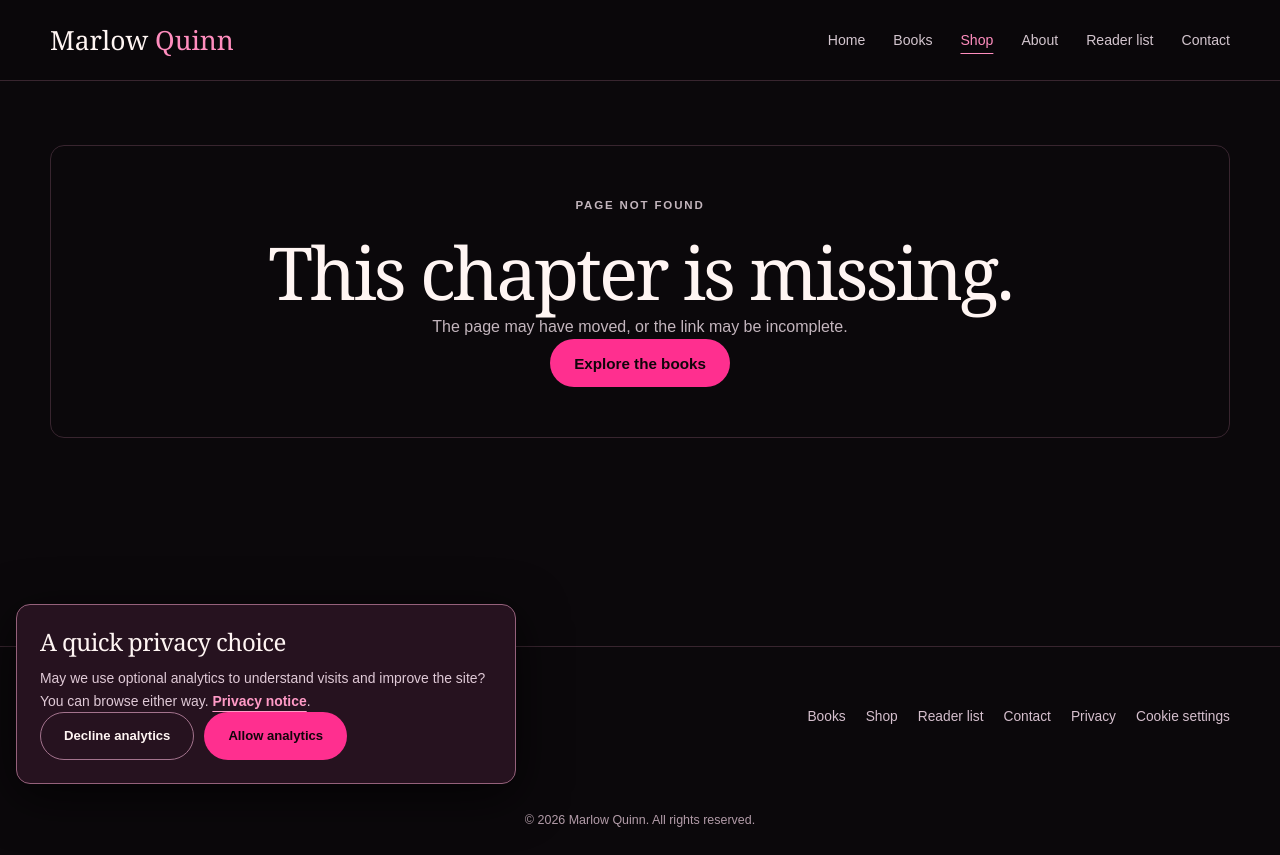
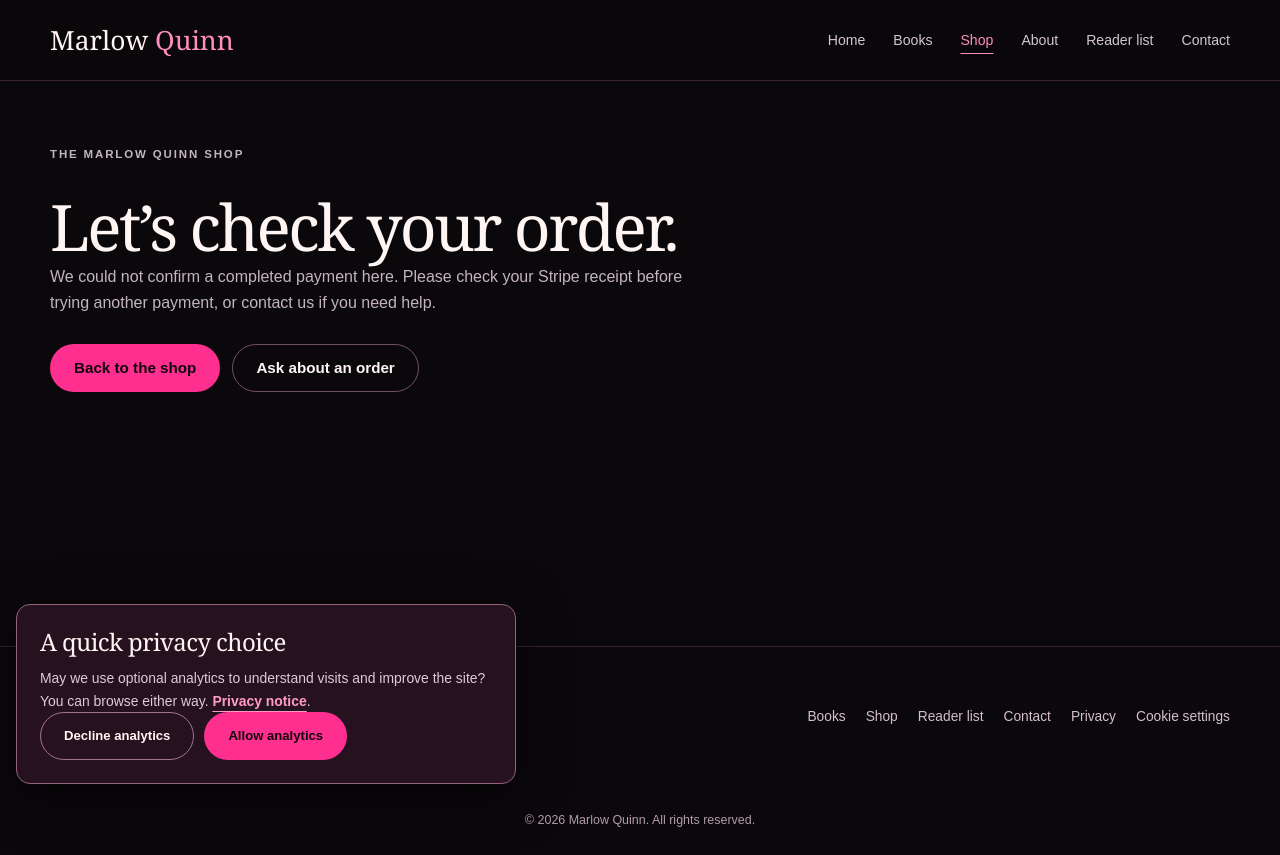
Before and after one commit to alex19849-dot/marlowquinn, a Next.js app: page /shop/thank-you in a window 1280 px wide. Before the commit this address had no page. Built offline with nearby package versions, Linux system fonts and the light colour scheme.

Commit message:
Add src/app/shop/thank-you/page.tsx

```diff
--- /dev/null
+++ b/src/app/shop/thank-you/page.tsx
@@ -0,0 +1,23 @@
+import type { Metadata } from 'next';
+import Link from 'next/link';
+import { stripeClient } from '@/lib/stripe';
+import { TOTE_SLUG } from '@/lib/shop';
+
+export const metadata: Metadata = { title: 'Your order', robots: { index: false, follow: false } };
+export const dynamic = 'force-dynamic';
+
+export default async function ThankYou({ searchParams }: { searchParams: Promise<{ session_id?: string }> }) {
+  const { session_id } = await searchParams;
+  let paid = false;
+  let pending = false;
+  if (session_id && /^cs_live_[a-zA-Z0-9]+$/.test(session_id)) {
+    try {
+      const session = await stripeClient().checkout.sessions.retrieve(session_id);
+      if (session.livemode && session.metadata?.website_slug === TOTE_SLUG) {
+        paid = session.payment_status === 'paid';
+        pending = session.status === 'complete' && session.payment_status === 'unpaid';
+      }
+    } catch { /* Never claim payment was received without confirmation from Stripe. */ }
+  }
+  return <main id="main-content" className="page-width page-section"><div className="form-shell"><p className="eyebrow">The Marlow Quinn shop</p><h1>{paid ? 'Thank you. Your payment is received.' : pending ? 'Your payment is processing.' : 'Let’s check your order.'}</h1><p>{paid ? 'Your tote will be made especially for you. Please allow 3 to 5 working days for production, plus delivery.' : pending ? 'Your payment provider is still confirming the payment. Your tote will enter fulfilment once payment is confirmed.' : 'We could not confirm a completed payment here. Please check your Stripe receipt before trying another payment, or contact us if you need help.'}</p><div className="button-row"><Link href="/shop" className="button-primary">Back to the shop</Link><Link href="/contact" className="button-secondary">Ask about an order</Link></div></div></main>;
+}
```
